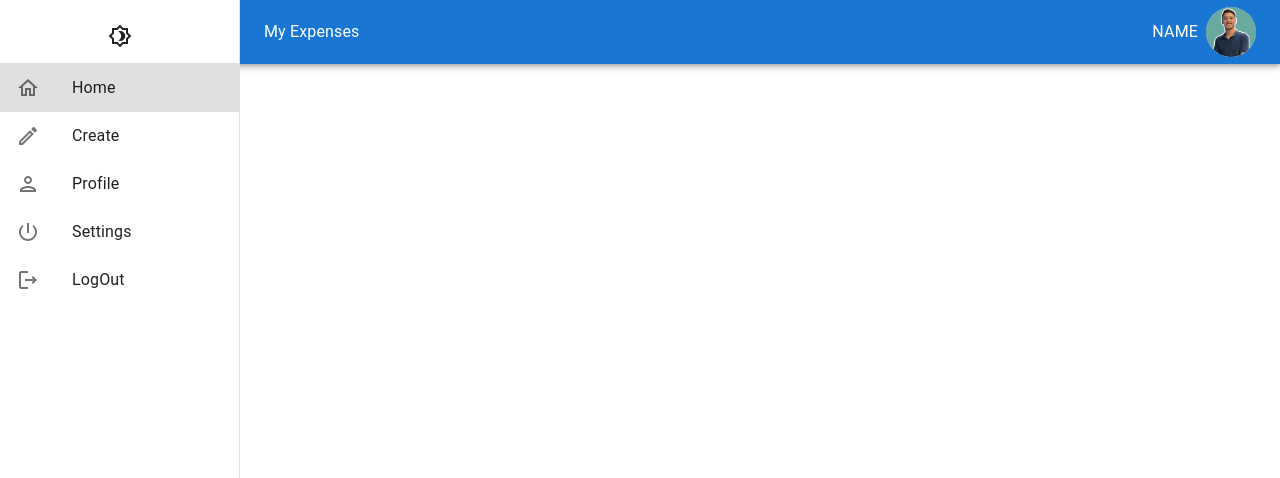
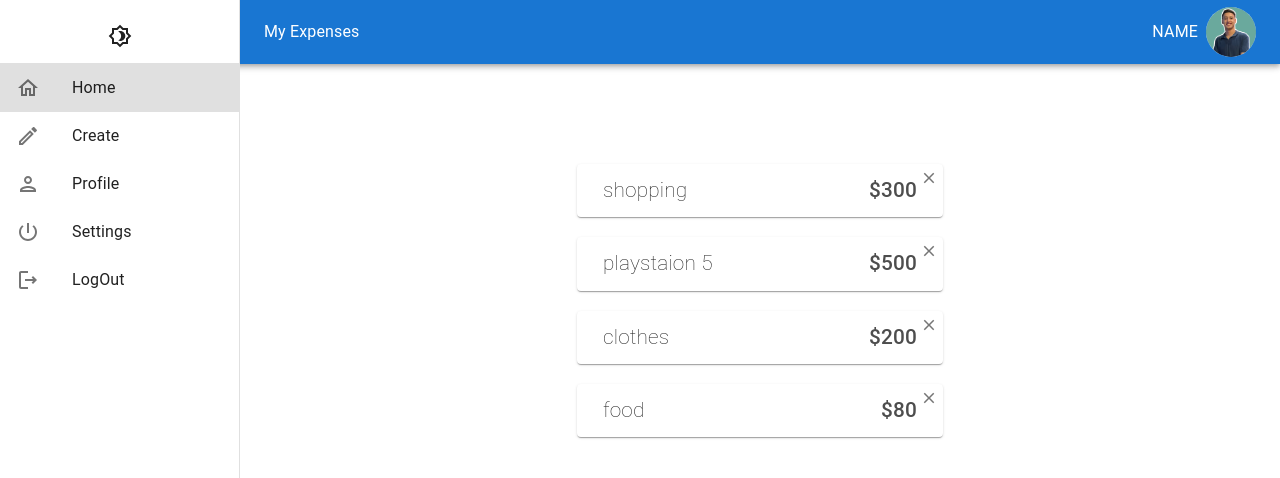
Before and after one commit to Abd0000/mui-toturial, a React (Create React App) app: page / in a window 1280 px wide. Shown: the top 478 px of the page. Built offline with nearby package versions, Linux system fonts and the light colour scheme; data requests are answered from the project's data file.

Commit message:
4- we prevented auto complete and added some new expenses

```diff
--- a/data/db.json
+++ b/data/db.json
@@ -1,3 +1,24 @@
 {
-  "mydata": []
+  "mydata": [
+    {
+      "id": "e058",
+      "title": "shopping",
+      "amount": 300
+    },
+    {
+      "id": "3a50",
+      "title": "playstaion 5",
+      "amount": 500
+    },
+    {
+      "id": "0788",
+      "title": "clothes",
+      "amount": 200
+    },
+    {
+      "id": "7afb",
+      "title": "food",
+      "amount": 80
+    }
+  ]
 }
--- a/src/pages/Create/Create.jsx
+++ b/src/pages/Create/Create.jsx
@@ -11,6 +11,8 @@ const Create = () => {
 
   return (
     <Box
+    noValidate
+    autoComplete="off"
       sx={{ display: "flex", flexDirection: "column", width: "366px" }}
       component={"form"}
     >
```
